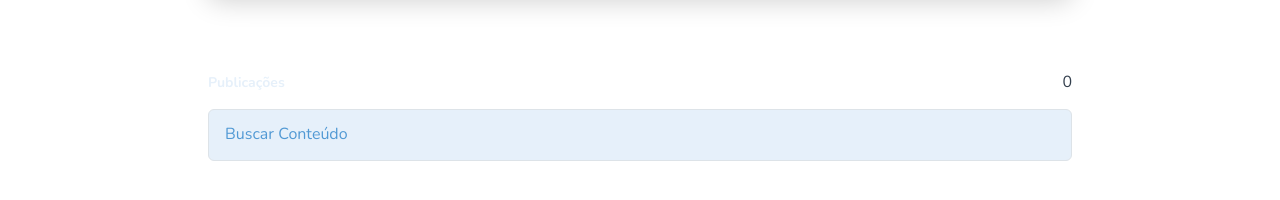
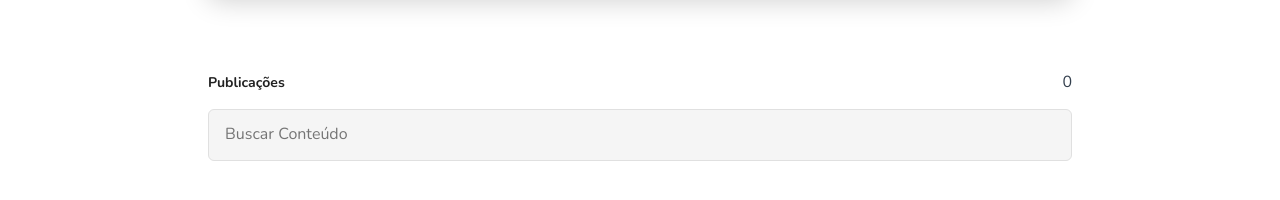
Before and after one commit to layla-ventilari/github-blog, a React (Vite) app: page / in a window 1280 px wide. Shown: the part 422-622 px from the top of the page. Built offline with nearby package versions, Linux system fonts and the light colour scheme; no server answers.

Commit message:
styles: add gray scale

```diff
--- a/src/pages/Blog/components/SearchInput/styles.ts
+++ b/src/pages/Blog/components/SearchInput/styles.ts
@@ -1,7 +1,6 @@
 import styled from "styled-components";
 
-
-export const SearchInputContainer = styled.form `
+export const SearchInputContainer = styled.form`
   width: 100%;
   margin-top: 4.5rem;
   margin-bottom: 3rem;
@@ -12,10 +11,9 @@ export const SearchInputContainer = styled.form `
     justify-content: space-between;
     margin-bottom: 0.85rem;
 
-
     h3 {
-  font-size: ${({ theme}) => theme.textSizes["text-text-s"]};
-  color: ${({theme}) => theme.colors["blue-100"]};
+      font-size: ${({ theme }) => theme.textSizes["text-text-s"]};
+      color: ${({ theme }) => theme.colors["gray-900"]}; // Alterado para tema light
     }
   }
 
@@ -23,18 +21,17 @@ input {
     width: 100%;
     padding: 0.75rem 1rem;
     border-radius: 6px;
-  background: ${({theme}) => theme.colors["blue-100"]};
-  border: 1px solid ${({theme}) => theme.colors["base-border"]};
-  color: ${({theme}) => theme.colors["blue-600"]};
+    background: ${({ theme }) => theme.colors["gray-100"]}; // Alterado para tema light
+    border: 1px solid ${({ theme }) => theme.colors["gray-300"]}; // Alterado para tema light
+    color: ${({ theme }) => theme.colors["gray-900"]}; // Alterado para tema light
     transition: 0.4s;
 
-
-&:focus{
-  border-color: ${({theme}) => theme.colors["blue-300"]};
+    &:focus {
+      border-color: ${({ theme }) => theme.colors["gray-500"]}; // Alterado para tema light
       outline: none;
     }
-&::placeholder{
-  color: ${({theme}) => theme.colors["blue-500"]};
+    &::placeholder {
+      color: ${({ theme }) => theme.colors["gray-600"]}; // Alterado para tema light
     }
   }
 `;
--- a/src/styles/theme/defaultTheme.ts
+++ b/src/styles/theme/defaultTheme.ts
@@ -28,6 +28,11 @@ export const defaultTheme = {
     "blue-700": "#2B5C8E", // Azul escuro
     "blue-800": "#193E6B", // Azul bem escuro
     "brand-blue": "#0D2548", // Azul quase preto
+    "gray-100": "#F5F5F5", // Cinza claro
+    "gray-300": "#E0E0E0", // Cinza suave
+    "gray-500": "#9E9E9E", // Cinza médio
+    "gray-600": "#757575", // Cinza escuro suave
+    "gray-900": "#212121", // Cinza quase preto
   },
   textSizes: {
     "title-title-l": "1.5rem",
```
Lines whose indentation alone changed are shown as unchanged.
